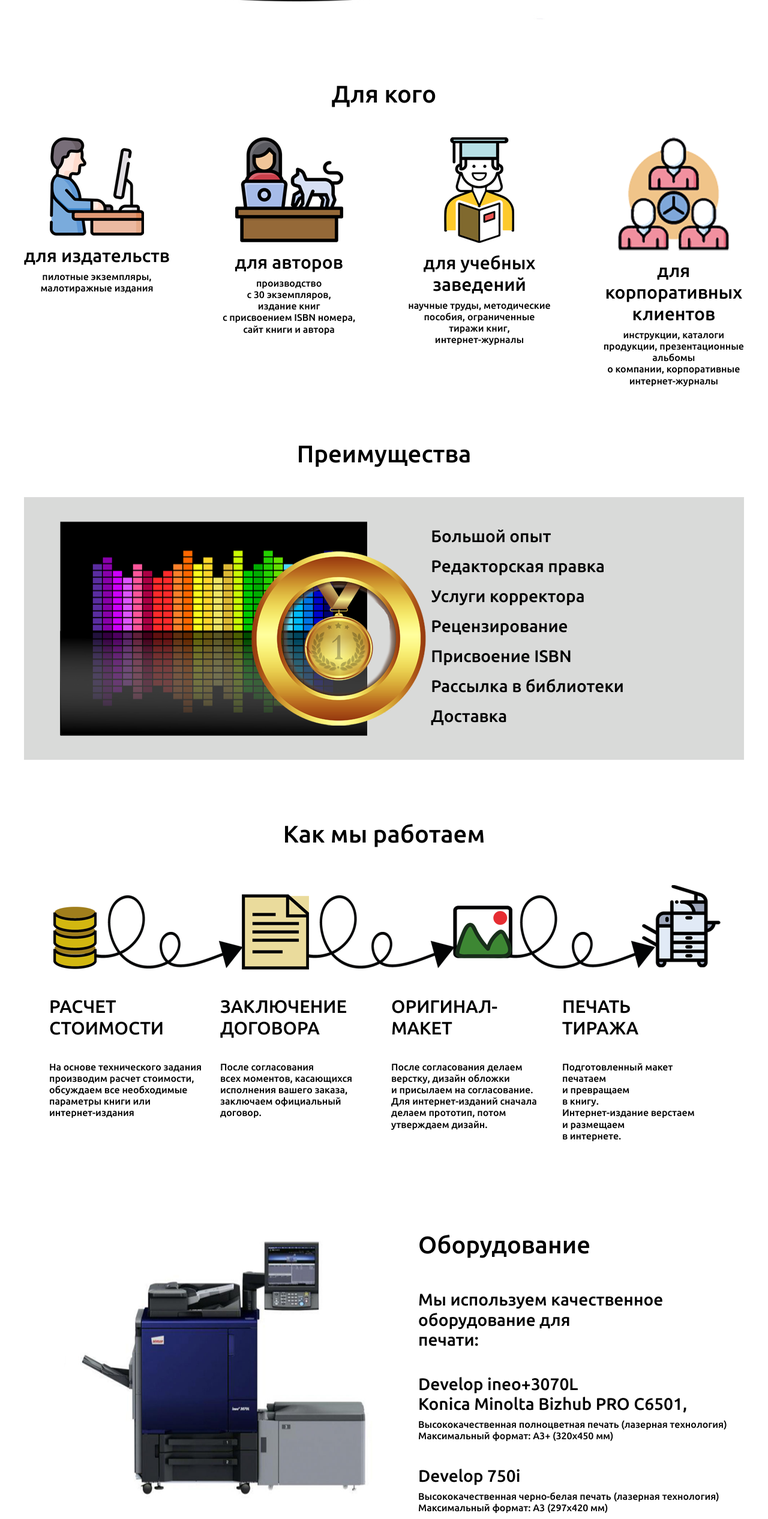
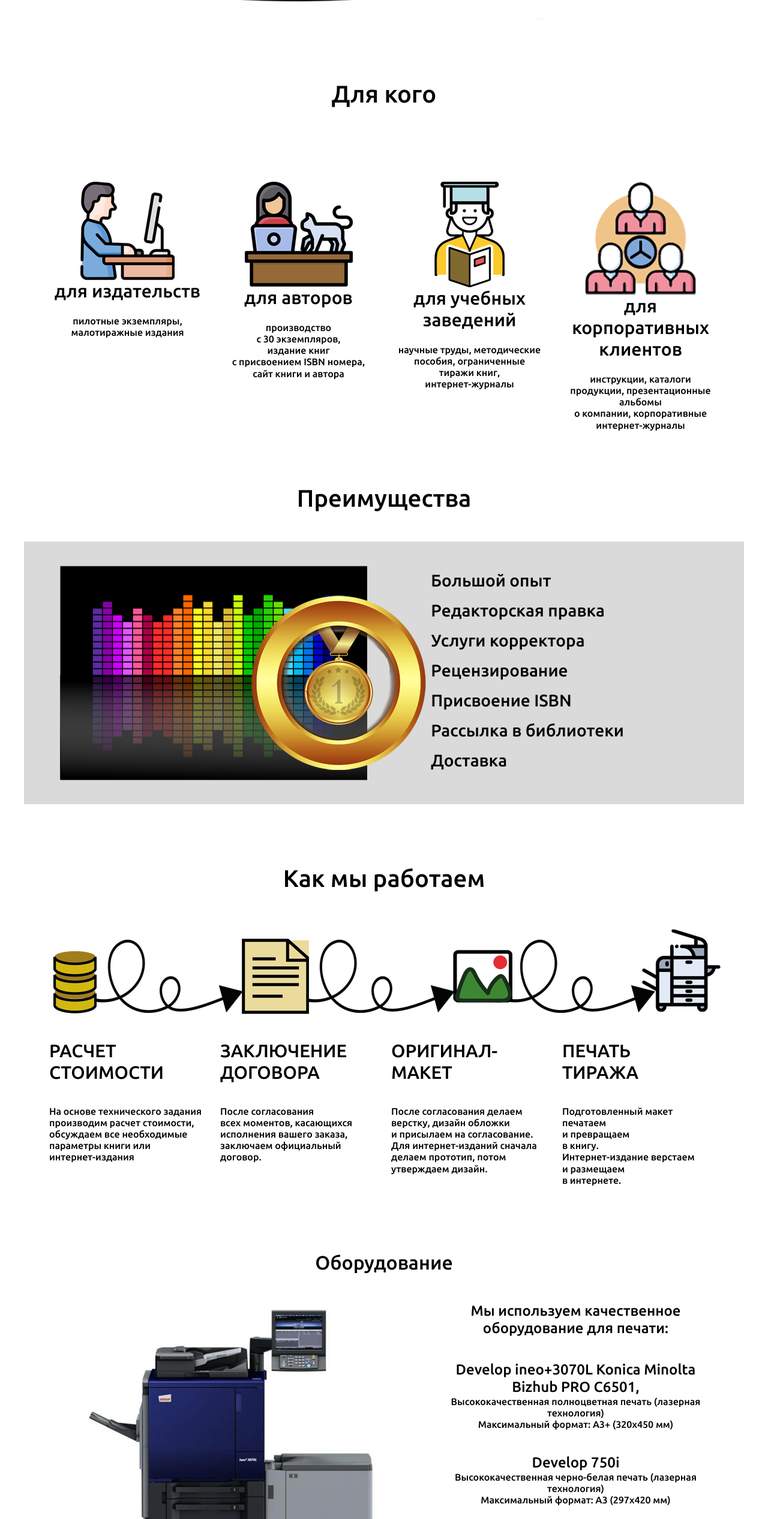
Before and after one commit to Ganya12/Practice, a plain HTML site: page Типография/index.html in a window 1280 px wide. Shown: the part 3174-5707 px from the top of the page at 60% size. Drawn offline with nearby package versions, Linux system fonts and the light colour scheme.

Commit message:
Add files via upload

```diff
--- a/Типография/index.html
+++ b/Типография/index.html
@@ -181,26 +181,26 @@
         </div>
     </div>
 
-    <div class="for-whom" id="for-whom">
+    <div class="container for-whom" id="for-whom">
         <h2>Для кого</h2>
-        <div class="for-whom__blocks">
-            <div class="for-whom__publishing-house">
-                <img src="./images/for1.png" alt="">
+        <div class="row for-whom__blocks">
+            <div class="col colh5 for-whom__publishing-house">
+                <img class="for-whom__1" src="./images/for1.png" alt="">
                 <h5>для издательств</h5>
                 <h6>пилотные экземпляры, <br>малотиражные издания</h6>
             </div>
-            <div class="for-whom__author">
-                <img src="./images/for2.png" alt="">
+            <div class="col colh5 for-whom__author">
+                <img class="for-whom__1" src="./images/for2.png" alt="">
                 <h5>для авторов</h5>
                 <h6>производство <br> c 30 экземпляров, <br> издание книг <br> с присвоением ISBN номера,<br>сайт книги и автора</h6>
             </div>
-            <div class="for-whom__institution">
-                <img src="./images/for3.png" alt="">
+            <div class="col colh5 for-whom__institution">
+                <img class="for-whom__1" src="./images/for3.png" alt="">
                 <h5>для учебных <br>заведений</h5>
                 <h6>научные труды, методические <br> пособия, ограниченные <br>тиражи книг, <br>интернет-журналы</h6>
             </div>
-            <div class="for-whom__corporate-clients">
-                <img src="./images/for4.png" alt="">
+            <div class="col colh5 for-whom__corporate-clients">
+                <img class="for-whom__1" src="./images/for4.png" alt="">
                 <h5>для <br> корпоративных <br>клиентов</h5>
                 <h6>инструкции, каталоги <br> продукции, презентационные <br> альбомы <br>о компании, корпоративные <br> интернет-журналы</h6>
             </div>
@@ -245,15 +245,24 @@
 
 
     <div class="equipment">
-        <div class="equipment__blocks">
-            <img class="equipment__img" src="./images/printer.png" alt="">
-            <div class="equipment__text">
-                <h2>Оборудование</h2>
-                <h3>Мы используем качественное оборудование для <br>печати:</h3>
-                <h3>Develop ineo+3070L <br> Konica Minolta Bizhub PRO C6501, </h3>
-                <h6>Высококачественная полноцветная печать (лазерная технология) <br> Максимальный формат: А3+ (320х450 мм)</h6>
-                <h3>Develop 750i</h3>
-                <h6>Высококачественная черно-белая печать (лазерная технология) <br> Максимальный формат: A3 (297х420 мм)</h6>
+        <div class="container equipment__blocks">
+            <div class="row">
+                <div class="col equipment__zag">
+                    <h2>Оборудование</h2>
+                </div>
+            </div>
+            <div class="row">
+                <div class="col">
+                    <img class="equipment__img" src="./images/printer.png" alt="">
+                </div>
+                <div class="col equipment__text">
+
+                    <h3>Мы используем качественное оборудование для печати:</h3>
+                    <h3>Develop ineo+3070L  Konica Minolta Bizhub PRO C6501, </h3>
+                    <h6>Высококачественная полноцветная печать (лазерная технология) <br> Максимальный формат: А3+ (320х450 мм)</h6>
+                    <h3>Develop 750i</h3>
+                    <h6>Высококачественная черно-белая печать (лазерная технология) <br> Максимальный формат: A3 (297х420 мм)</h6>
+                </div>
             </div>
         </div>
     </div>
@@ -385,7 +394,7 @@
 
     <div class="contacts" id="contacts">
         <h2>Контакты</h2>
-        <div class="contacts__container">
+        <div class="container contacts__container">
             <div class="row">
                 <div class="col">
                     <h4>Рады видеть Вас по адресу:</h4>
--- a/Типография/styles.css
+++ b/Типография/styles.css
@@ -335,13 +335,12 @@ nav label {
 .for-whom {
     position: relative;
     margin: 0 auto;
-    width: 1200px;
     text-align: center;
     color: #000;
 }
 
 .for-whom>h2 {
-    padding: 100px 0 40px;
+    padding: 100px 0 0;
     font-size: 40px;
 }
 
@@ -350,10 +349,25 @@ nav label {
     justify-content: space-between;
 }
 
-.for-whom__publishing-house>h5, .for-whom__author>h5, .for-whom__institution>h5, .for-whom__corporate-clients>h5 {
+.for-whompublishing-house>h5, .for-whomauthor>h5, .for-whominstitution>h5, .for-whomcorporate-clients>h5 {
     padding-top: 15px;
     font-size: 30px;
+
 }
+.for-whom__blocks > .col {
+    margin-top: 10%;
+}
+@media all and (max-width: 500px) {
+    .for-whom__1 {
+      width: 80px;
+    }
+}
+@media all and (max-width: 500px) {
+    .for-whom__blocks {
+      flex-direction: column;
+    }
+}
+
 
 
 .advantages {
@@ -416,16 +430,14 @@ nav label {
 .equipment {
     position: relative;
     margin: 0 auto;
-    width: 1200px;
     text-align: center;
     color: #000;
 }
 
 .equipment__blocks {
     margin-top: 100px;
-    display: flex;
-    justify-content: space-between;
     text-align: left;
+
 }
 
 .equipment__text>h2 {
@@ -436,6 +448,26 @@ nav label {
     margin-top: 40px;
 }
 
+@media all and (max-width: 1200px) {
+    .equipment__blocks {
+        flex-flow: column wrap;
+    }
+    .equipment__img {
+        width: 400px;
+        margin: 20% auto;
+    }
+
+}
+
+@media all and (max-width: 770px) {
+    .equipment__img {
+        width: 200px;
+        margin: 0 auto;
+    }
+    .equipment__blocks {
+        flex-direction: column;
+    }
+}
 
 .reviews {
     position: relative;
@@ -689,6 +721,10 @@ nav label {
 .col>h5 {
     font-size: 30px;
     padding-bottom: 30px;
+}
+.colh5>h5 {
+    font-size: 30px;
+    padding-bottom: 15px;
 }
 .col>a {
     font-size: 30px;
```
